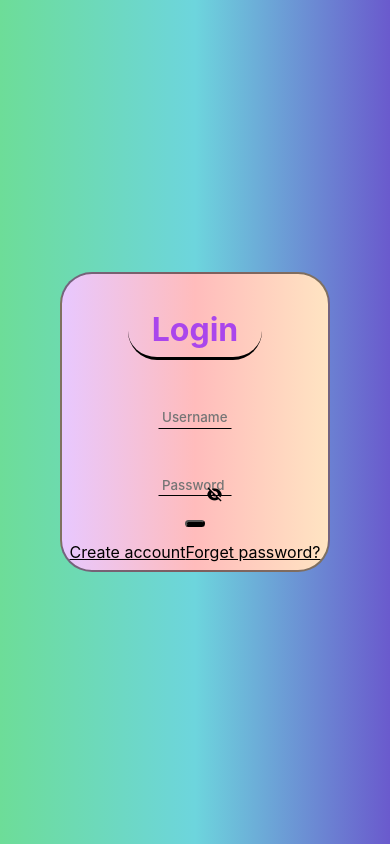
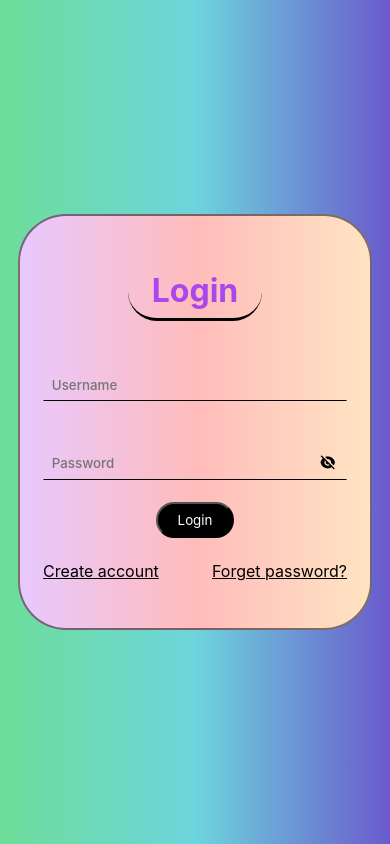
Before and after one commit to devsalmanquadri/ProjectX, a PHP site: page /login.php in a window 390 px wide. Run offline with PHP 8.4, Linux system fonts and the light colour scheme; some libraries are stand-ins or nearby versions.

Commit message:
new svg and responsive

```diff
--- a/Styles/login.css
+++ b/Styles/login.css
@@ -27,13 +27,13 @@
   position: absolute;
   z-index: 10;
 }
-.imglogin1 {
+/* .imglogin1 {
   display: none;
   transition: all;
   transition-duration: 1s;
   position: absolute;
   right: 48vw;
-  /* right: 19vw; */
+  right: 19vw;
   height: 30vw;
   width: 32vw;
   border-radius: 2rem;
@@ -48,7 +48,7 @@
     rgb(255, 132, 132) 50%,
     rgb(255, 196, 114) 100%
   );
-}
+} */
 .loginform {
   padding: 1vw 2vw;
   z-index: 20;
@@ -107,8 +107,10 @@
 }*/
 
 .loginbutton input {
-  width: 5vw;
-  height: 2vw;
+  padding: 0.4vw 1vw;
+
+  width: auto;
+  height: auto;
   border-radius: 2rem;
   background-color: black;
   color: white;
@@ -149,7 +151,7 @@
 }
 
 #inputField {
-  width: 19vw;
+  width: 19rem;
   border: 1px solid transparent;
   border-bottom: 1px solid rgb(0, 0, 0);
   background-color: transparent;
@@ -164,19 +166,19 @@
 .userIcon {
   position: absolute;
   fill: rgb(0, 0, 0);
-  width: 0.65vw;
-  top: -1.16vw;
-  left: -0.6vw;
+  width: 0.8rem;
+  top: -1.16rem;
+  left: -0.5vw;
   opacity: 0;
   transition: 0.2s linear;
 }
 
 .usernameLabel {
   position: absolute;
-  top: -1.32vw;
-  left: 0.3vw;
+  top: -1.2rem;
+  left: 0.5vw;
   color: rgb(0, 0, 0);
-  font-size: 0.7vw;
+  font-size: 0.8rem;
   font-weight: 400;
   overflow: hidden;
   transition: 0.2s linear;
@@ -185,7 +187,7 @@
 
 #inputField:focus ~ .usernameLabel,
 #inputField:valid ~ .usernameLabel {
-  transform: translateX(1vw);
+  transform: translateX(1rem);
   opacity: 1;
 }
 
@@ -204,7 +206,39 @@
 .ri-eye-fill,
 .ri-eye-off-fill {
   top: 0.8rem;
-  right: 0.6rem;
+  right: 0.7rem;
   position: absolute;
   color: rgb(0, 0, 0);
 }
+@media screen and (max-width: 600px) {
+  .loginform {
+    padding: 6vw;
+    border-radius: 3rem;
+  }
+  #inputField {
+    padding: 2vw;
+  }
+  .loginbottom {
+    margin: 6vw 0;
+  }
+  .loginbutton input {
+    padding: 2vw 5vw;
+  }
+  .usernameLabel {
+    top: -1rem;
+    left: 0.4rem;
+  }
+  .userIcon {
+    top: -1.1rem;
+    left: 0.1rem;
+  }
+  .ri-eye-fill,
+  .ri-eye-off-fill {
+    top: 0.5rem;
+  }
+}
+@media screen and (max-width: 340px) {
+  #inputField {
+    width: 80vw;
+  }
+}
--- a/login.php
+++ b/login.php
@@ -82,24 +82,26 @@
   } else {
     ?>
     <div class="main">
-      <img class="imglogin1" src="./assets/Mobile login-amico.svg" alt="Backimg">
+      <!-- <img class="imglogin1" src="./assets/Mobile login-amico.svg" alt="Backimg"> -->
       <form method="post" id="form1" class="loginform regform">
         <h1>Register</h1>
         <div class=" inputContainer">
           <input name="username1" required="required" id="inputField" placeholder="Username" type="text">
           <label class="usernameLabel">Username</label>
-          <svg viewBox="0 0 448 512" class="userIcon">
+          <svg class="userIcon" xmlns="http://www.w3.org/2000/svg" viewBox="0 0 24 24" width="18" height="18"
+            fill="rgba(0,0,0,1)">
             <path
-              d="M224 256A128 128 0 1 0 224 0a128 128 0 1 0 0 256zm-45.7 48C79.8 304 0 383.8 0 482.3C0 498.7 13.3 512 29.7 512H418.3c16.4 0 29.7-13.3 29.7-29.7C448 383.8 368.2 304 269.7 304H178.3z">
+              d="M4 22C4 17.5817 7.58172 14 12 14C16.4183 14 20 17.5817 20 22H4ZM12 13C8.685 13 6 10.315 6 7C6 3.685 8.685 1 12 1C15.315 1 18 3.685 18 7C18 10.315 15.315 13 12 13Z">
             </path>
           </svg>
         </div>
         <div class="inputContainer">
           <input name="email1" required="required" id="inputField" placeholder="Email" type="email">
           <label class="usernameLabel">Email</label>
-          <svg viewBox="0 0 448 512" class="userIcon">
+          <svg class="userIcon" xmlns="http://www.w3.org/2000/svg" viewBox="0 0 24 24" width="18" height="18"
+            fill="rgba(0,0,0,1)">
             <path
-              d="M224 256A128 128 0 1 0 224 0a128 128 0 1 0 0 256zm-45.7 48C79.8 304 0 383.8 0 482.3C0 498.7 13.3 512 29.7 512H418.3c16.4 0 29.7-13.3 29.7-29.7C448 383.8 368.2 304 269.7 304H178.3z">
+              d="M3 3H21C21.5523 3 22 3.44772 22 4V20C22 20.5523 21.5523 21 21 21H3C2.44772 21 2 20.5523 2 20V4C2 3.44772 2.44772 3 3 3ZM12.0606 11.6829L5.64722 6.2377L4.35278 7.7623L12.0731 14.3171L19.6544 7.75616L18.3456 6.24384L12.0606 11.6829Z">
             </path>
           </svg>
         </div>
@@ -141,9 +143,10 @@
         <div class="inputContainer">
           <input name="username" required="required" id="inputField" placeholder="Username" type="text">
           <label class="usernameLabel">Username</label>
-          <svg viewBox="0 0 448 512" class="userIcon">
+          <svg class="userIcon" xmlns="http://www.w3.org/2000/svg" viewBox="0 0 24 24" width="18" height="18"
+            fill="rgba(0,0,0,1)">
             <path
-              d="M224 256A128 128 0 1 0 224 0a128 128 0 1 0 0 256zm-45.7 48C79.8 304 0 383.8 0 482.3C0 498.7 13.3 512 29.7 512H418.3c16.4 0 29.7-13.3 29.7-29.7C448 383.8 368.2 304 269.7 304H178.3z">
+              d="M4 22C4 17.5817 7.58172 14 12 14C16.4183 14 20 17.5817 20 22H4ZM12 13C8.685 13 6 10.315 6 7C6 3.685 8.685 1 12 1C15.315 1 18 3.685 18 7C18 10.315 15.315 13 12 13Z">
             </path>
           </svg>
         </div>
```
Also changed, not shown: passforget.php (+6 -5 lines).
